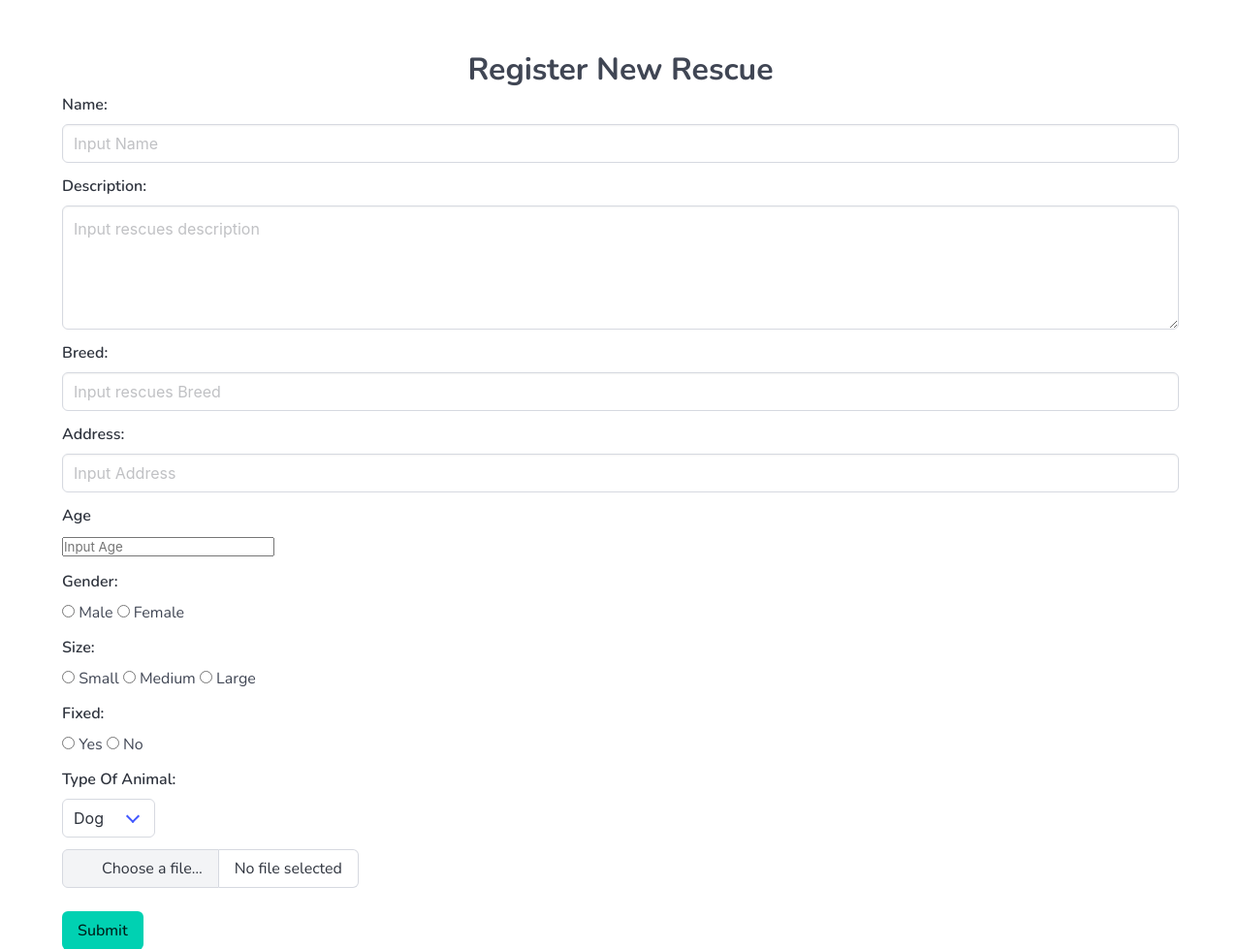
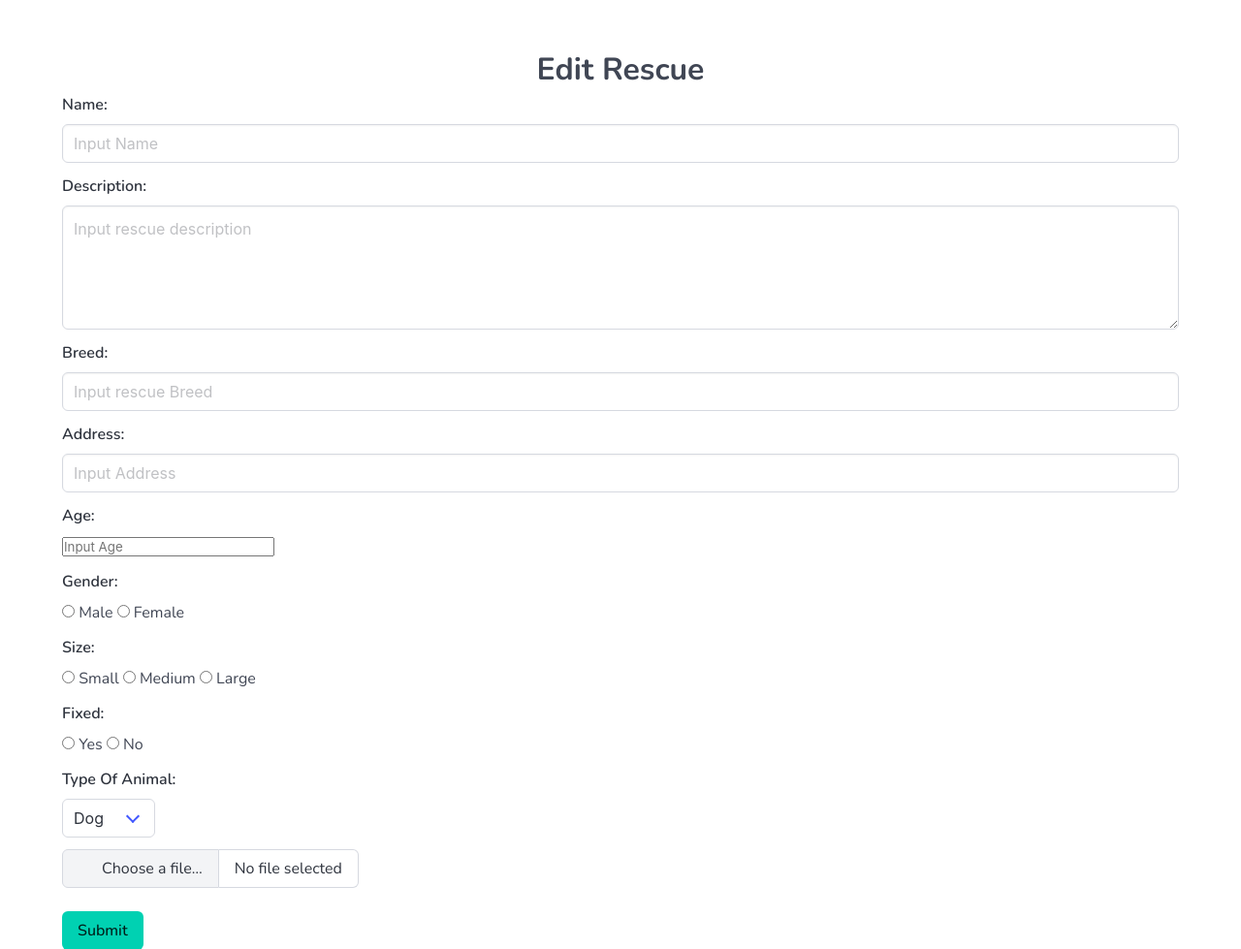
Before and after one commit to DaliusBeckjr/paws_rescue, a Flask app: template flask_app/templates/edit_rescue.html in a window 1280 px wide. Shown: the part 84-1063 px from the top of the page at 97% size. Run offline with Flask 3, Linux system fonts and the light colour scheme; the template is opened without the code that fills it, so the values that code supplies are empty.

Commit message:
finally fixed the directory for images from input

```diff
--- a/flask_app/templates/edit_rescue.html
+++ b/flask_app/templates/edit_rescue.html
@@ -1,6 +1,6 @@
 {% extends 'base.html' %}
 
-{% block title %} Paws and Rescue | New Rescue  {% endblock %}
+{% block title %} Edit Rescue | Paws and Rescue{% endblock %}
 
 {% block body %}
 
@@ -8,46 +8,47 @@
 
 <section class="section">
     <div class="container">
-       <p class="has-text-weight-bold has-text-centered is-size-3">Register New Rescue</p>
+        <p class="has-text-weight-bold has-text-centered is-size-3">Edit Rescue</p>
 
-        <form action="{{ url_for('create_rescue') }}" method="post" enctype="multipart/form-data">
+        <form action="{{ url_for('edit_rescues', id=one_rescue.id) }}" method="post" enctype="multipart/form-data">
 
-            {% with messages = get_flashed_messages(category_filter=['rescue']) %}     <!-- declare a variable called messages -->
-                    {% if messages %}                            <!-- check if there are any messages -->
-                        {% for message in messages %}            <!-- loop through the messages -->
-                            <p class="has-text-danger">{{message}}</p>                   <!-- display each message in a paragraph tag -->
-                        {% endfor %}
-                    {% endif %}
-                {% endwith %}
+            {% with messages = get_flashed_messages(category_filter=['rescue']) %}
+                {% if messages %}
+                    {% for message in messages %}
+                        <p class="has-text-danger">{{ message }}</p>
+                    {% endfor %}
+                {% endif %}
+            {% endwith %}
+
             <div class="field">
                 <label class="label">Name:</label>
-                <input type="text" class="input" name="name" placeholder="Input Name">
+                <input type="text" class="input" name="name" placeholder="Input Name" value="{{ one_rescue.name }}">
             </div>
             <div class="field">
                 <label class="label">Description:</label>
-                <textarea class="textarea " placeholder="Input rescues description" name="description"></textarea>
+                <textarea class="textarea" placeholder="Input rescue description" name="description">{{ one_rescue.description }}</textarea>
             </div>
             <div class="field">
                 <label class="label">Breed:</label>
-                <input type="text" name="breed" class="input" placeholder="Input rescues Breed">
+                <input type="text" name="breed" class="input" placeholder="Input rescue Breed" value="{{ one_rescue.breed }}">
             </div>
             <div class="field">
                 <label class="label">Address:</label>
-                <input type="text" class="input" name="location" placeholder="Input Address">
+                <input type="text" class="input" name="location" placeholder="Input Address" value="{{ one_rescue.location }}">
             </div>
             <div class="field">
-                <label class="label">Age</label>
-                <input type="number" name="age" placeholder="Input Age" min="1">
+                <label class="label">Age:</label>
+                <input type="number" name="age" placeholder="Input Age" min="1" value="{{ one_rescue.age }}">
             </div>
             <div class="field">
                 <label class="label">Gender:</label>
                 <div class="control">
                     <label class="radio">
-                        <input type="radio" name="gender" value="1" />
+                        <input type="radio" name="gender" value="1" {% if one_rescue.gender == 1 %} checked {% endif %}>
                         Male
                     </label>
                     <label class="radio">
-                        <input type="radio" name="gender" value="2" />
+                        <input type="radio" name="gender" value="2" {% if one_rescue.gender == 2 %} checked {% endif %}>
                         Female
                     </label>
                 </div>
@@ -56,15 +57,15 @@
                 <label class="label">Size:</label>
                 <div class="control">
                     <label class="radio">
-                        <input type="radio" name="size" value="1" />
+                        <input type="radio" name="size" value="1" {% if one_rescue.size == 1 %} checked {% endif %}>
                         Small
                     </label>
                     <label class="radio">
-                        <input type="radio" name="size" value="2" />
+                        <input type="radio" name="size" value="2" {% if one_rescue.size == 2 %} checked {% endif %}>
                         Medium
                     </label>
                     <label class="radio">
-                        <input type="radio" name="size" value="3" />
+                        <input type="radio" name="size" value="3" {% if one_rescue.size == 3 %} checked {% endif %}>
                         Large
                     </label>
                 </div>
@@ -73,11 +74,11 @@
                 <label class="label">Fixed:</label>
                 <div class="control">
                     <label class="radio">
-                        <input type="radio" name="fixed" value="1" />
+                        <input type="radio" name="fixed" value="1" {% if one_rescue.fixed == 1 %} checked {% endif %}>
                         Yes
                     </label>
                     <label class="radio">
-                        <input type="radio" name="fixed" value="2" />
+                        <input type="radio" name="fixed" value="2" {% if one_rescue.fixed == 2 %} checked {% endif %}>
                         No
                     </label>
                 </div>
@@ -86,9 +87,9 @@
                 <label class="label">Type Of Animal:</label>
                 <div class="select">
                     <select name="type">
-                        <option value="dog">Dog</option>
-                        <option value="cat">Cat</option>
-                        <option value="other">Other</option>
+                        <option value="1" {% if one_rescue.type == 1 %} selected {% endif %}>Dog</option>
+                        <option value="2" {% if one_rescue.type == 2 %} selected {% endif %}>Cat</option>
+                        <option value="3" {% if one_rescue.type == 3 %} selected {% endif %}>Other</option>
                     </select>
                 </div>
             </div>
@@ -99,11 +100,12 @@
                         <span class="file-icon">
                             <i class="fas fa-upload"></i>
                         </span>
-                        <span class="file-label"> Choose a file… </span>
+                        <span class="file-label">Choose a file…</span>
                     </span>
-                    <span class="file-name" id="file-name"> No file selected</span>
+                    <span class="file-name" id="file-name">No file selected</span>
                 </label>
-                <input type="hidden" name="user_id" value="{{session['login_id']}}">
+                <input type="hidden" name="user_id" value="{{ session['login_id'] }}">
+                <input type="hidden" name="current_image_path" value="{{ one_rescue.image_path }}">
             </div>
             <button class="button is-primary" type="submit">Submit</button>
         </form>
```
Also changed, not shown: flask_app/__init__.py (+9 -4 lines), flask_app/controllers/rescues_controllers.py (+67 -11 lines), flask_app/templates/dashboard.html (+14 -8 lines), flask_app/templates/view_rescue.html (added, +22 -0 lines), requirements.txt (+49 -0 lines), 1 other file.
